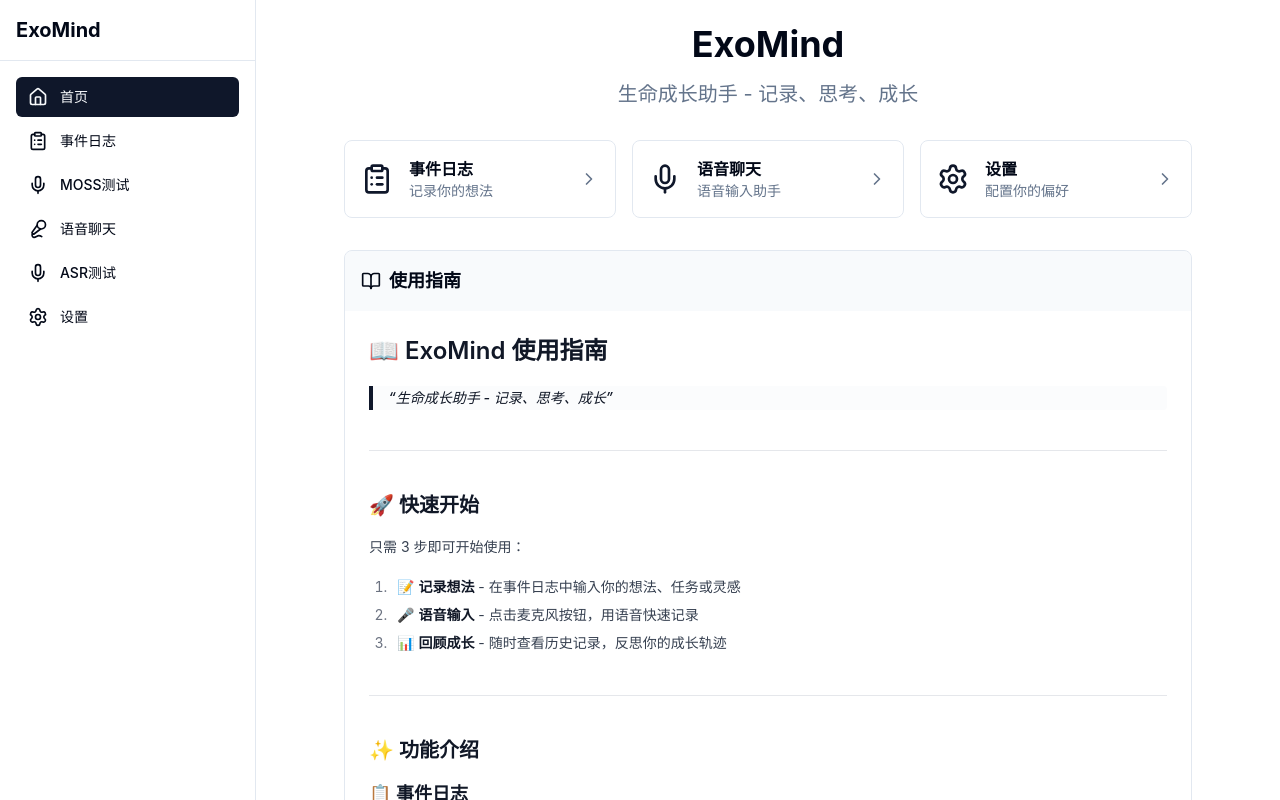
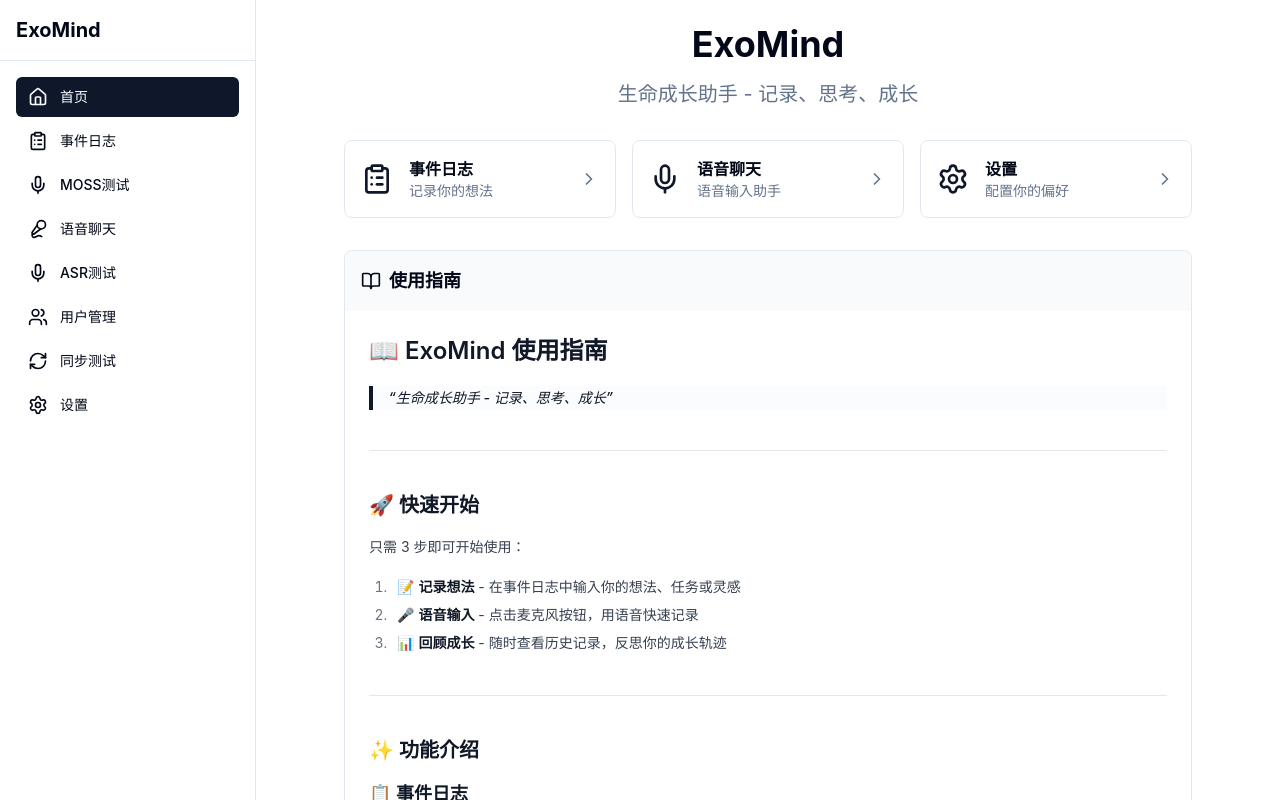
Before and after one commit to exomind-team/exomind, a React (Vite) app: page / in a window 1280 px wide. Built offline with nearby package versions, Linux system fonts and the light colour scheme; no server answers; the HTML template or start-up script is replaced by a standard one.

Commit message:
feat: 添加用户管理和同步测试路由 [routes.tsx]

```diff
--- a/src/routes.tsx
+++ b/src/routes.tsx
@@ -2,13 +2,15 @@ import { createRootRoute, createRouter, createRoute, Outlet, useLocation } from
 import { Link } from "@tanstack/react-router";
 import { useState } from "react";
 import { cn } from "@/lib/utils";
-import { X, Settings, Mic, MicVocal, ClipboardList, Menu, Home } from "lucide-react";
+import { X, Settings, Mic, MicVocal, ClipboardList, Menu, Home, Users, RefreshCw } from "lucide-react";
 import { ChatPage } from "@/components/Chat/ChatPage";
 import { SettingsPage } from "@/components/Settings/SettingsPage";
 import { ASRTestPage } from "@/pages/ASRTestPage";
 import { VoiceChatPage } from "@/pages/VoiceChatPage";
 import { MOSSASRTestPage } from "@/pages/MOSSASRTestPage";
 import { HomePage } from "@/components/Home/HomePage";
+import { UserManagePage } from "@/ui/pages/UserManagePage";
+import { SyncTestPage } from "@/ui/pages/SyncTestPage";
 
 const sidebarItems = [
   { title: "首页", path: "/", icon: Home },
@@ -16,6 +18,8 @@ const sidebarItems = [
   { title: "MOSS测试", path: "/moss-test", icon: Mic },
   { title: "语音聊天", path: "/voice-chat", icon: MicVocal },
   { title: "ASR测试", path: "/asr-test", icon: Mic },
+  { title: "用户管理", path: "/user-manage", icon: Users },
+  { title: "同步测试", path: "/sync-test", icon: RefreshCw },
   { title: "设置", path: "/settings", icon: Settings },
 ];
 
@@ -164,6 +168,24 @@ const voiceChatRoute = createRoute({
   },
 });
 
+// User Manage route (/user-manage)
+const userManageRoute = createRoute({
+  getParentRoute: () => rootRoute,
+  path: 'user-manage',
+  component: function UserManage() {
+    return <UserManagePage />;
+  },
+});
+
+// Sync Test route (/sync-test)
+const syncTestRoute = createRoute({
+  getParentRoute: () => rootRoute,
+  path: 'sync-test',
+  component: function SyncTest() {
+    return <SyncTestPage />;
+  },
+});
+
 // Create the route tree
 const routeTree = rootRoute.addChildren([
   homeRoute,
@@ -172,6 +194,8 @@ const routeTree = rootRoute.addChildren([
   asrTestRoute,
   mossTestRoute,
   voiceChatRoute,
+  userManageRoute,
+  syncTestRoute,
 ]);
 
 // Create the router
```
